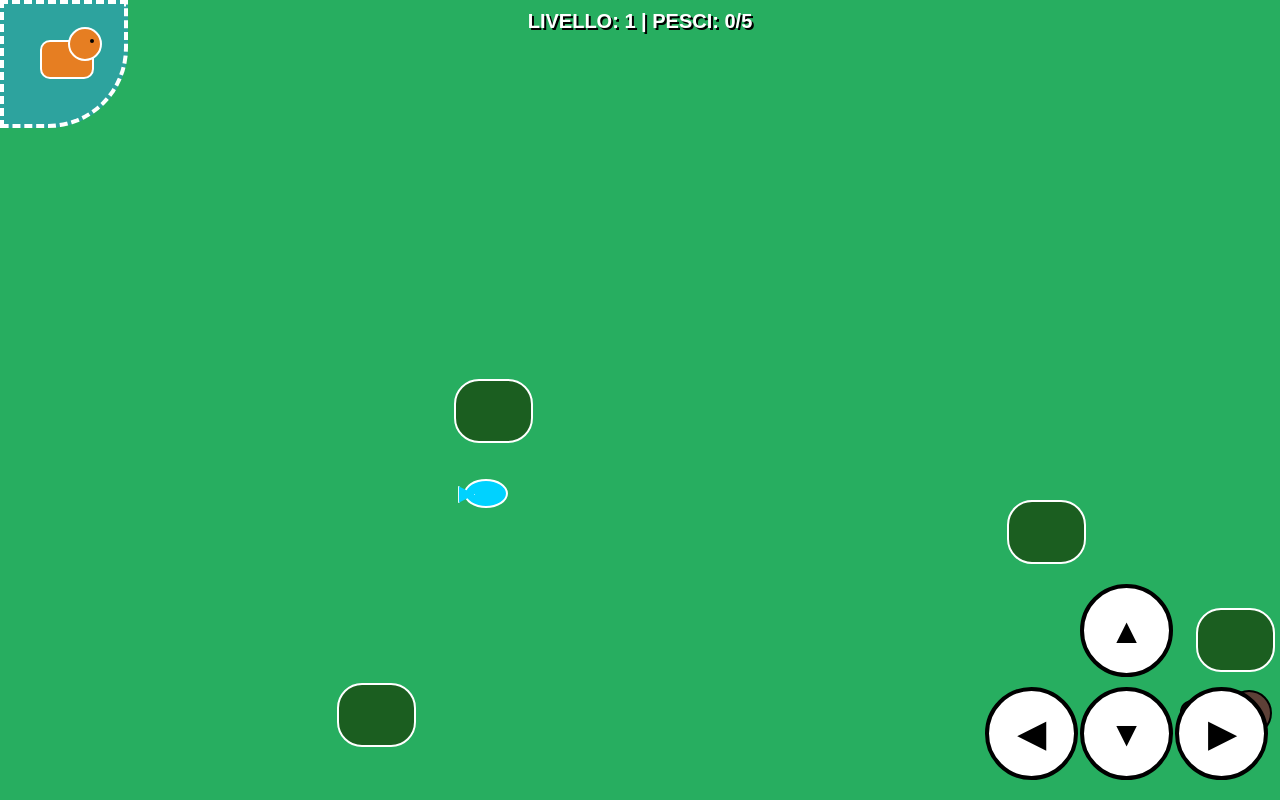
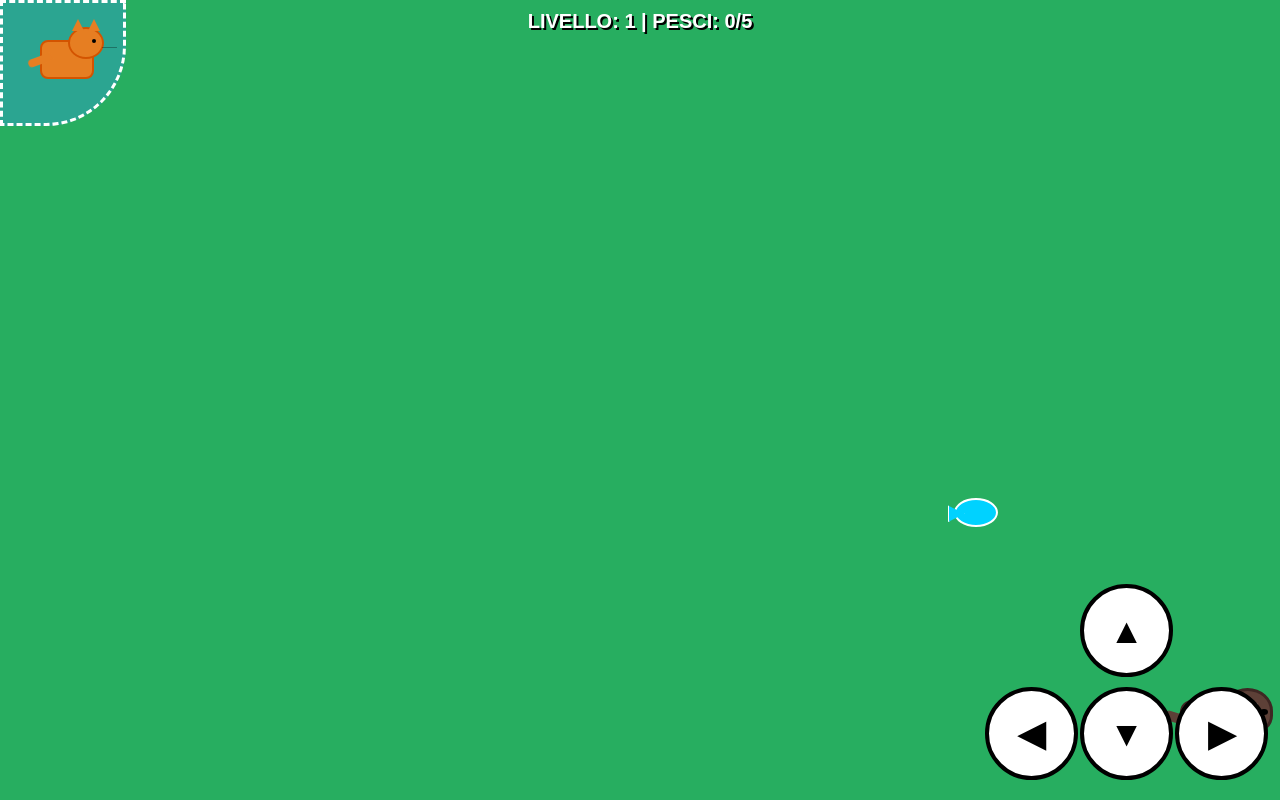
Before and after one commit to totogarza/gato_pazzo, a plain HTML site: page index.html in a window 1280 px wide. Drawn offline with Linux system fonts and the light colour scheme.

Commit message:
Refactor animal styles and game mechanics
Refactor CSS styles for cat and dog elements, update game logic and UI interactions.

```diff
--- a/index.html
+++ b/index.html
@@ -6,45 +6,58 @@
         * { margin: 0; padding: 0; touch-action: none; -webkit-user-select: none; }
         body { background: #27ae60; overflow: hidden; position: fixed; width: 100vw; height: 100vh; font-family: sans-serif; }
 
-        #ui { position: absolute; top: 10px; width: 100%; text-align: center; color: white; z-index: 2000; font-size: 20px; font-weight: bold; text-shadow: 2px 2px black; pointer-events: none; }
-        #safe { position: absolute; top: 0; left: 0; width: 120px; height: 120px; background: rgba(52, 152, 219, 0.5); border-bottom-right-radius: 80px; border: 4px dashed white; z-index: 5; }
+        /* GATTO ARANCIONE DETTAGLIATO */
+        #cat { position: absolute; width: 50px; height: 35px; background: #e67e22; border-radius: 8px; z-index: 1000; border: 2px solid #d35400; }
+        .c-head { width: 32px; height: 28px; background: #e67e22; border-radius: 50%; position: absolute; right: -12px; top: -15px; border: 2px solid #d35400; }
+        .c-ear { width: 0; height: 0; border-left: 6px solid transparent; border-right: 6px solid transparent; border-bottom: 12px solid #e67e22; position: absolute; top: -10px; }
+        .c-eye { width: 4px; height: 4px; background: black; border-radius: 50%; position: absolute; top: 10px; right: 6px; }
+        .c-mustache { width: 15px; height: 1px; background: rgba(0,0,0,0.3); position: absolute; right: -15px; top: 18px; }
+        .c-tail { width: 25px; height: 8px; background: #e67e22; position: absolute; left: -15px; top: 10px; border-radius: 10px; transform-origin: right; animation: tailMove 0.5s infinite alternate; }
 
-        @keyframes walk { 0% { transform: rotate(-8deg); } 50% { transform: rotate(8deg); } 100% { transform: rotate(-8deg); } }
-        .walking { animation: walk 0.15s infinite; }
+        /* CANE MARRONE DETTAGLIATO */
+        #dog { position: absolute; width: 75px; height: 50px; background: #5d4037; border-radius: 12px; z-index: 900; border: 3px solid #3e2723; }
+        .d-head { width: 45px; height: 40px; background: #5d4037; border-radius: 50% 50% 40% 40%; position: absolute; right: -15px; top: -15px; border: 3px solid #3e2723; }
+        .d-ear { width: 15px; height: 25px; background: #3e2723; border-radius: 5px; position: absolute; top: 5px; left: -5px; }
+        .d-nose { width: 8px; height: 6px; background: black; border-radius: 50%; position: absolute; right: 2px; top: 18px; }
+        .d-tail { width: 30px; height: 10px; background: #5d4037; position: absolute; left: -20px; top: 15px; border-radius: 10px; transform-origin: right; animation: tailMove 0.3s infinite alternate; }
 
-        #cat { position: absolute; width: 50px; height: 35px; background: #e67e22; border-radius: 10px; z-index: 1000; border: 2px solid white; }
-        .c-head { width: 30px; height: 30px; background: #e67e22; border-radius: 50%; position: absolute; right: -10px; top: -15px; border: 2px solid white; }
-        .c-eye { width: 4px; height: 4px; background: black; border-radius: 50%; position: absolute; top: 10px; right: 6px; }
+        @keyframes tailMove { from { transform: rotate(-20deg); } to { transform: rotate(20deg); } }
+        @keyframes walk { 0% { transform: translateY(0); } 50% { transform: translateY(-5px) rotate(2deg); } 100% { transform: translateY(0); } }
+        .walking { animation: walk 0.2s infinite; }
 
-        #dog { position: absolute; width: 75px; height: 50px; background: #5d4037; border-radius: 12px; z-index: 900; border: 2px solid black; }
-        .d-head { width: 42px; height: 42px; background: #5d4037; border-radius: 50%; position: absolute; right: -15px; top: -12px; border: 2px solid black; }
-
+        /* ALTRI ELEMENTI */
         #fish { position: absolute; width: 40px; height: 25px; background: #00d2ff; border-radius: 50%; z-index: 100; border: 2px solid white; }
         .f-tail { width: 15px; height: 15px; background: #00d2ff; position: absolute; left: -8px; top: 5px; clip-path: polygon(100% 50%, 0% 0%, 0% 100%); border: 1px solid white; }
-
-        .bush { position: absolute; width: 75px; height: 60px; background: #1b5e20; border-radius: 25px; z-index: 10; border: 2px solid white; }
-
+        #safe { position: absolute; top: 0; left: 0; width: 120px; height: 120px; background: rgba(52, 152, 219, 0.4); border-bottom-right-radius: 80px; border: 3px dashed white; z-index: 5; }
         #controls { position: absolute; bottom: 20px; right: 20px; display: grid; grid-template-columns: repeat(3, 85px); gap: 10px; z-index: 5000; }
         .btn { width: 85px; height: 85px; background: white; border: 4px solid black; border-radius: 50%; display: flex; justify-content: center; align-items: center; font-size: 35px; font-weight: bold; }
-
-        #game-over { position: absolute; inset: 0; background: rgba(0,0,0,0.95); display: none; flex-direction: column; align-items: center; justify-content: center; z-index: 9999; color: white; }
-        #restart-btn { margin-top: 20px; padding: 20px 40px; background: #e67e22; border: 4px solid white; border-radius: 50px; font-size: 25px; font-weight: bold; color: white; }
+        #ui { position: absolute; top: 10px; width: 100%; text-align: center; color: white; z-index: 2000; font-size: 20px; font-weight: bold; text-shadow: 2px 2px black; }
     </style>
 </head>
 <body>
-
     <div id="ui">LIVELLO: <span id="lvl">1</span> | PESCI: <span id="score">0</span>/5</div>
     <div id="safe"></div>
 
-    <div id="game-over">
-        <h1 style="font-size: 40px;">IL CANE È TROPPO VELOCE!</h1>
-        <div id="restart-btn" onclick="resetGame()">RIPROVA DAL LV 1</div>
+    <div id="cat">
+        <div class="c-tail"></div>
+        <div class="c-head">
+            <div class="c-ear" style="left:2px;"></div>
+            <div class="c-ear" style="right:2px;"></div>
+            <div class="c-eye"></div>
+            <div class="c-mustache"></div>
+        </div>
     </div>
 
-    <div id="cat"><div class="c-head"><div class="c-eye"></div></div></div>
-    <div id="dog"><div class="d-head"></div></div>
+    <div id="dog">
+        <div class="d-tail"></div>
+        <div class="d-head">
+            <div class="d-ear"></div>
+            <div class="d-nose"></div>
+            <div style="width:5px; height:5px; background:white; border-radius:50%; position:absolute; top:12px; right:12px;"></div>
+        </div>
+    </div>
+
     <div id="fish"><div class="f-tail"></div></div>
-    <div id="bushes-layer"></div>
 
     <div id="controls">
         <div style="grid-column:2" id="up" class="btn">▲</div>
@@ -54,33 +67,17 @@
     </div>
 
 <script>
-    let cx, cy, dx, dy, score, level, dogSpeed, active = false, keys = {};
-    const cat=document.getElementById('cat'), dog=document.getElementById('dog'), fish=document.getElementById('fish'), go=document.getElementById('game-over');
+    let cx=40, cy=40, dx, dy, score=0, level=1, dogSpeed=2.8, active=true, keys={};
+    const cat=document.getElementById('cat'), dog=document.getElementById('dog'), fish=document.getElementById('fish');
 
-    function resetGame() {
-        cx = 40; cy = 40; dx = window.innerWidth - 100; dy = window.innerHeight - 100;
-        score = 0; level = 1; dogSpeed = 2.8; active = true;
-        updateUI(); go.style.display = 'none'; spawnBushes(); moveFish(); update();
-    }
-
-    function updateUI() { document.getElementById('score').innerText = score; document.getElementById('lvl').innerText = level; }
-
-    function spawnBushes() {
-        const layer = document.getElementById('bushes-layer'); layer.innerHTML = '';
-        for(let i=0; i<4; i++) {
-            const b = document.createElement('div'); b.className = 'bush';
-            b.style.left = Math.random() * (window.innerWidth - 100) + 50 + 'px';
-            b.style.top = Math.random() * (window.innerHeight - 200) + 100 + 'px';
-            layer.appendChild(b);
-        }
-    }
+    dx = window.innerWidth - 100; dy = window.innerHeight - 100;
 
     const bind = (id) => {
         const el = document.getElementById(id);
-        el.addEventListener('touchstart', (e) => { e.preventDefault(); keys[id]=true; }, {passive:false});
-        el.addEventListener('touchend', (e) => { e.preventDefault(); keys[id]=false; }, {passive:false});
+        el.addEventListener('touchstart', e => { e.preventDefault(); keys[id]=true; cat.classList.add('walking'); }, {passive:false});
+        el.addEventListener('touchend', e => { e.preventDefault(); keys[id]=false; cat.classList.remove('walking'); }, {passive:false});
     };
-    ['up', 'down', 'left', 'right'].forEach(bind);
+    ["up","down","left","right"].forEach(bind);
 
     function moveFish() {
         fish.style.left = Math.random()*(window.innerWidth-100)+50+'px';
@@ -89,32 +86,29 @@
 
     function update() {
         if(!active) return;
-        let moving = keys.up || keys.down || keys.left || keys.right;
-        if(moving) cat.classList.add('walking'); else cat.classList.remove('walking');
-
         let s = 8;
         if(keys.up) cy-=s; if(keys.down) cy+=s; if(keys.left) cx-=s; if(keys.right) cx+=s;
-        cx = Math.max(0, Math.min(window.innerWidth-55, cx));
-        cy = Math.max(0, Math.min(window.innerHeight-55, cy));
 
         if(!(cx < 120 && cy < 120)) {
             dog.classList.add('walking');
             let dist = Math.sqrt((cx-dx)**2+(cy-dy)**2);
             dx+=(cx-dx)/dist*dogSpeed; dy+=(cy-dy)/dist*dogSpeed;
-            if(dist<50) { active=false; go.style.display='flex'; return; }
+            if(dist<50) { active=false; alert("Il cane ti ha preso! Riprova."); location.reload(); }
         } else { dog.classList.remove('walking'); }
 
-        let fx = parseInt(fish.style.left), fy = parseInt(fish.style.top);
+        let fx=parseInt(fish.style.left), fy=parseInt(fish.style.top);
         if(Math.sqrt((cx-fx)**2+(cy-fy)**2)<50) {
-            score++;
-            if(score >= 5) { score = 0; level++; dogSpeed += 0.7; spawnBushes(); }
-            updateUI(); moveFish();
+            score++; if(score>=5){ score=0; level++; dogSpeed+=0.8; }
+            document.getElementById('score').innerText=score;
+            document.getElementById('lvl').innerText=level;
+            moveFish();
         }
+
         cat.style.left=cx+'px'; cat.style.top=cy+'px';
         dog.style.left=dx+'px'; dog.style.top=dy+'px';
         requestAnimationFrame(update);
     }
-    resetGame();
+    moveFish(); update();
 </script>
 </body>
 </html>
```
